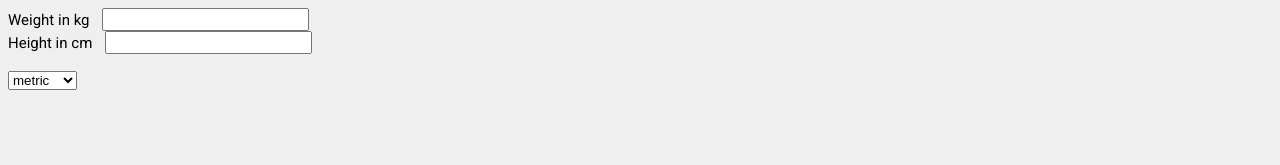
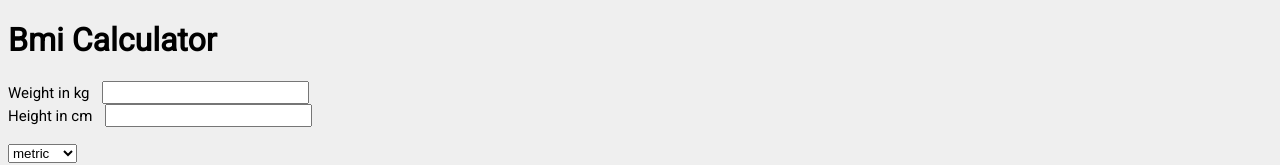
Before and after one commit to Joberg95/react-bmi-challenge, a React (Create React App) app: page / in a window 1280 px wide. Shown: the top 165 px of the page. Built offline with nearby package versions, Linux system fonts and the light colour scheme.

Commit message:
imported header, tests wip

```diff
--- a/src/App.js
+++ b/src/App.js
@@ -1,6 +1,7 @@
 import React, {Component} from 'react';
 import DisplayResult from './Components/displayResult';
-
+import Header from './header.js'
+import "./App.css";
 
 class App extends Component {
   constructor(props) {
@@ -24,6 +25,7 @@ class App extends Component {
     return (
       <div className="mainComponent">
         <div>
+          <Header/>
           <label>Weight in {this.state.method === "metric" ? "kg" : "lbs"}</label>
           <input
             name="weight"
--- a/src/header.js
+++ b/src/header.js
@@ -1,4 +1,4 @@
-import React, {component} from 'react'
+import React, {Component} from 'react'
 
 class Header extends Component {
     render() {
```
